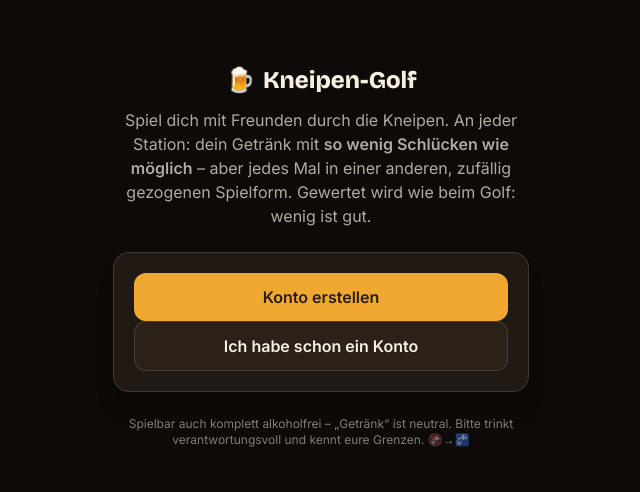
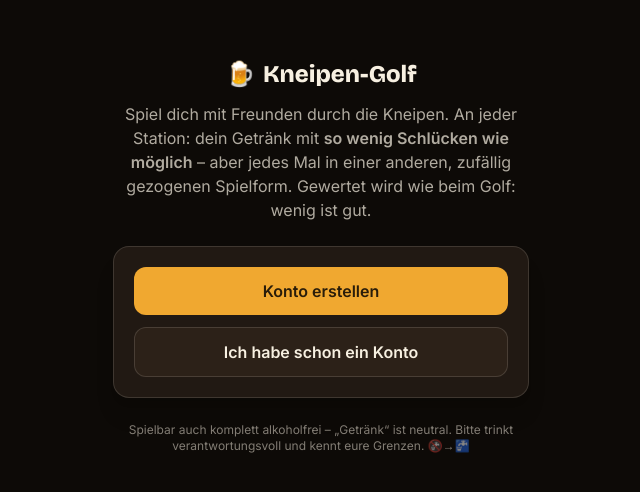
Before and after one commit to lukasn525/kneipengolf, a Next.js app: page / in a window 1280 px wide. Shown: the part 144-636 px from the top of the page, without its empty margins (319-959 px from the left). Built offline with nearby package versions, Linux system fonts and the light colour scheme; no server answers.

Commit message:
feat: Add block class to Link components for improved layout consistency

```diff
--- a/src/app/dashboard/page.tsx
+++ b/src/app/dashboard/page.tsx
@@ -299,7 +299,7 @@ function DashboardInner() {
               <p className="text-sm text-schaum/70">
                 Stadt wählen, Kneipen-Route festlegen, Mitspieler einladen.
               </p>
-              <Link href="/create">
+              <Link href="/create" className="block">
                 <Button className="w-full">Spiel erstellen</Button>
               </Link>
             </Card>
--- a/src/app/page.tsx
+++ b/src/app/page.tsx
@@ -32,10 +32,10 @@ export default function Home() {
         {!konfiguriert && <KonfigHinweis />}
 
         <Card className="space-y-3">
-          <Link href="/auth?modus=registrieren">
+          <Link href="/auth?modus=registrieren" className="block">
             <Button className="w-full">Konto erstellen</Button>
           </Link>
-          <Link href="/auth?modus=login">
+          <Link href="/auth?modus=login" className="block">
             <Button variant="ghost" className="w-full">
               Ich habe schon ein Konto
             </Button>
--- a/src/app/route/[token]/page.tsx
+++ b/src/app/route/[token]/page.tsx
@@ -122,7 +122,7 @@ export default function GeteilteRoutePage() {
           <p className="text-sm text-schaum/60">
             Der Link ist abgelaufen, wurde zurückgezogen oder enthält einen Tippfehler.
           </p>
-          <Link href="/dashboard">
+          <Link href="/dashboard" className="block">
             <Button variant="ghost" className="w-full">
               Zum Hauptmenü
             </Button>
@@ -204,7 +204,7 @@ export default function GeteilteRoutePage() {
             <Button className="w-full" onClick={() => router.push(`/create?route=${fertig.routeId}`)}>
               Direkt spielen <IconWeiter size={16} />
             </Button>
-            <Link href="/dashboard?tab=routen">
+            <Link href="/dashboard?tab=routen" className="block">
               <Button variant="ghost" className="w-full">
                 Zu meinen Routen
               </Button>
@@ -213,7 +213,7 @@ export default function GeteilteRoutePage() {
         ) : route.ist_eigene ? (
           <Card className="space-y-3">
             <p className="text-sm text-schaum/70">Das ist deine eigene Route.</p>
-            <Link href="/dashboard?tab=routen">
+            <Link href="/dashboard?tab=routen" className="block">
               <Button variant="ghost" className="w-full">
                 Zu meinen Routen
               </Button>
@@ -224,7 +224,10 @@ export default function GeteilteRoutePage() {
             <p className="text-sm text-schaum/70">
               Zum Speichern brauchst du ein Konto. Danach landest du automatisch wieder hier.
             </p>
-            <Link href={`/auth?modus=login&weiter=${encodeURIComponent(`/route/${token}`)}`}>
+            <Link
+              href={`/auth?modus=login&weiter=${encodeURIComponent(`/route/${token}`)}`}
+              className="block"
+            >
               <Button className="w-full">Anmelden & speichern</Button>
             </Link>
           </Card>
```
